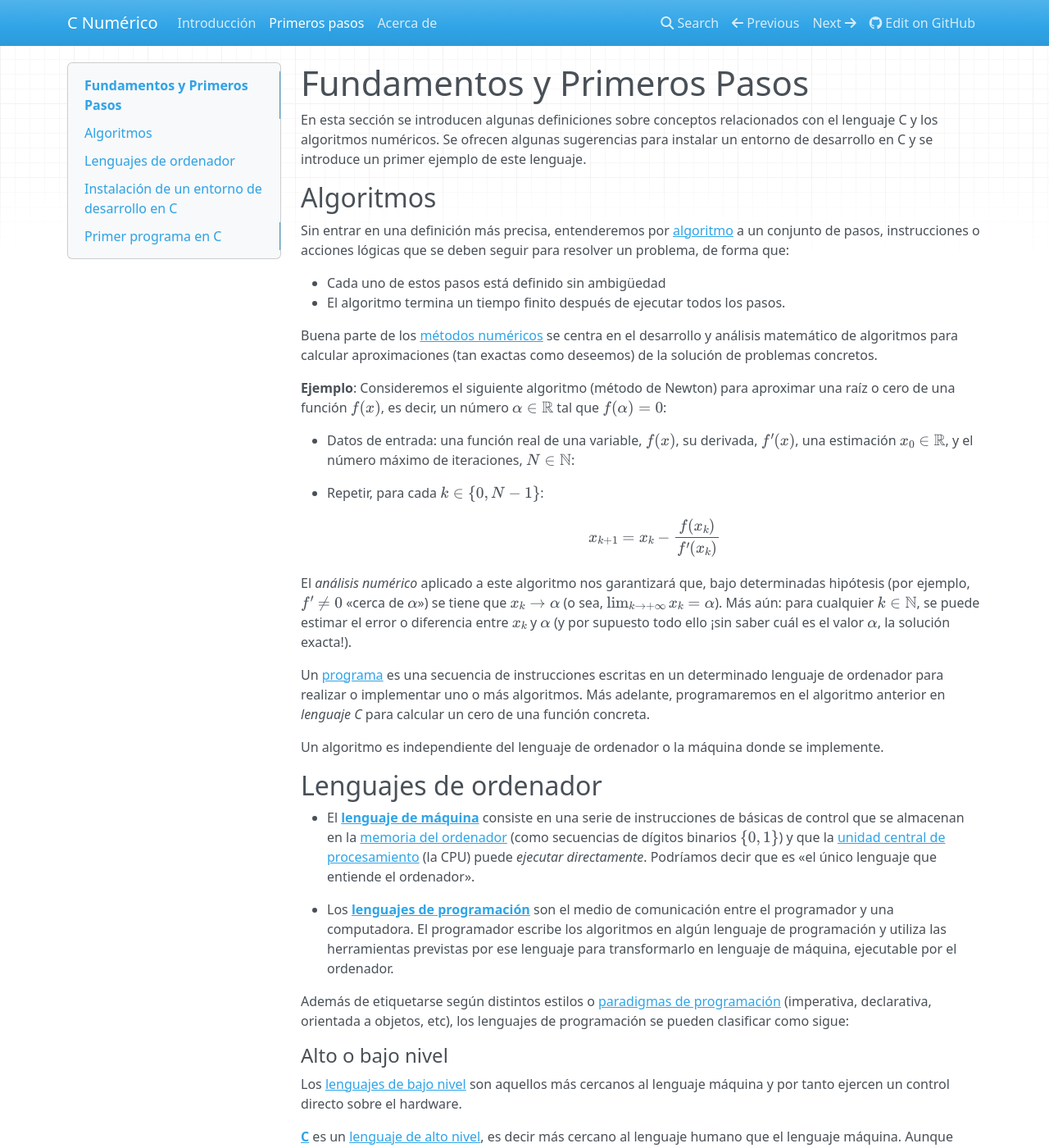
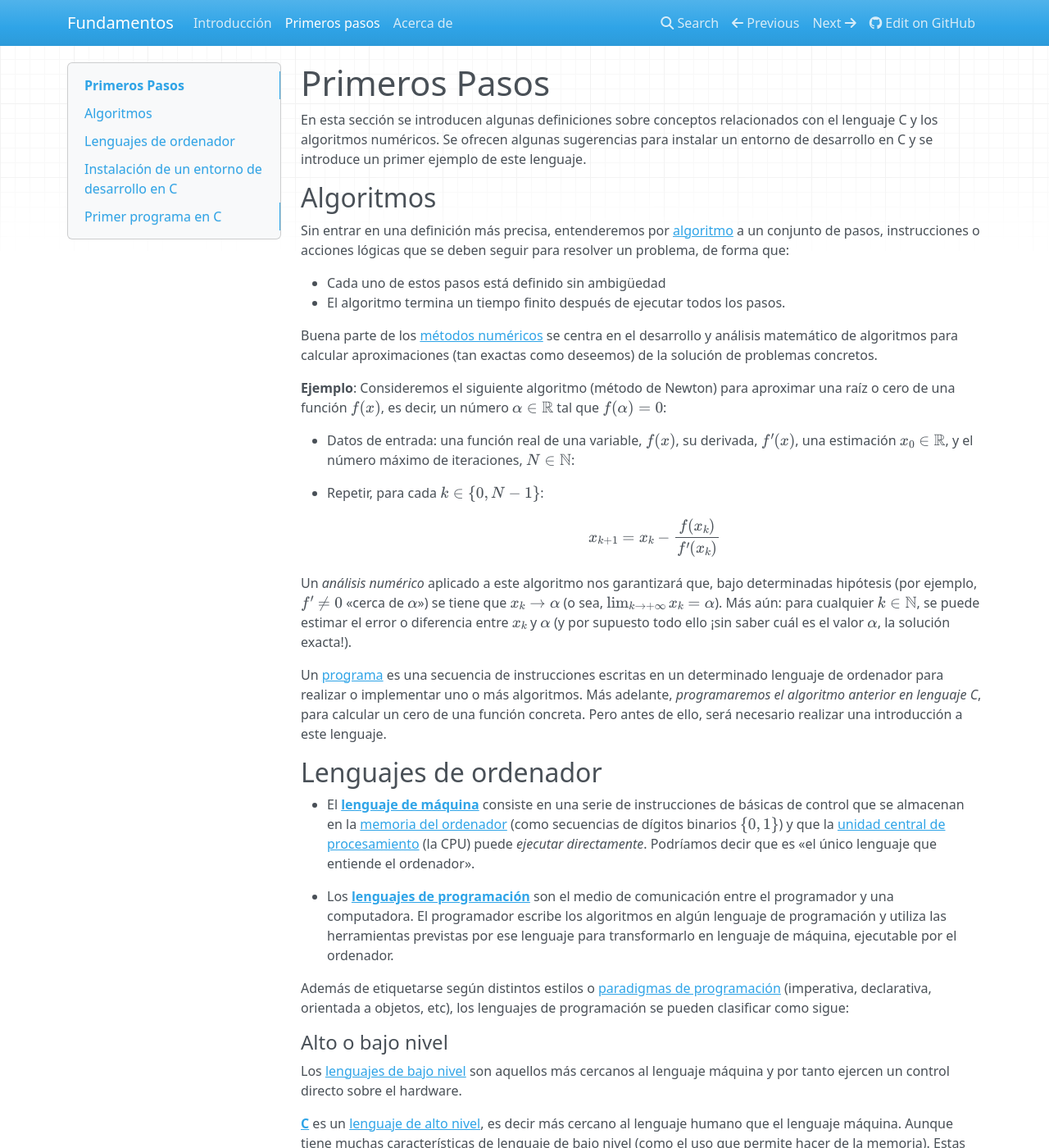
Before and after one commit to rrgalvan/Fundamentos_MN, an MkDocs documentation site: the page built from docs/primeros_pasos.md, in a window 1280 px wide and 1400 px high. Shown: the whole window at 82% size. Built offline with MkDocs 1.6.1, drawn with Linux system fonts in a browser that asks for light colours; nearby versions of some CDN libraries; formulas are drawn with MathJax 3.

Commit message:
Reoriento el curso hacia 'Fundamentos de métodos numéricos'

```diff
--- a/docs/primeros_pasos.md
+++ b/docs/primeros_pasos.md
@@ -1,4 +1,4 @@
-# Fundamentos y Primeros Pasos
+# Primeros Pasos
 
 En esta sección se introducen algunas definiciones sobre conceptos relacionados con el lenguaje C y los algoritmos numéricos. Se ofrecen algunas sugerencias para instalar un entorno de desarrollo en C y se introduce un primer ejemplo de este lenguaje.
 
@@ -20,11 +20,10 @@ $$
 x_{k+1} = x_k - \frac{f(x_k)}{f'(x_k)}
 $$
 
-El *análisis numérico* aplicado a este algoritmo nos garantizará que, bajo determinadas hipótesis (por ejemplo, $f'\neq0$ «cerca de $\alpha$») se tiene que $x_k \to \alpha$ (o sea, $\lim_{k\to +\infty} x_k = \alpha$). Más aún: para cualquier $k\in\mathbb N$, se puede estimar el error o diferencia entre $x_k$ y $\alpha$ (y por supuesto todo ello ¡sin saber cuál es el valor $\alpha$, la solución exacta!).
+Un *análisis numérico* aplicado a este algoritmo nos garantizará que, bajo determinadas hipótesis (por ejemplo, $f'\neq0$ «cerca de $\alpha$») se tiene que $x_k \to \alpha$ (o sea, $\lim_{k\to +\infty} x_k = \alpha$). Más aún: para cualquier $k\in\mathbb N$, se puede estimar el error o diferencia entre $x_k$ y $\alpha$ (y por supuesto todo ello ¡sin saber cuál es el valor $\alpha$, la solución exacta!).
 
-Un [programa](https://es.wikipedia.org/wiki/Programa_inform%C3%A1tico) es una secuencia de instrucciones escritas en un determinado lenguaje de ordenador para realizar o implementar uno o más algoritmos. Más adelante, programaremos en el algoritmo anterior en *lenguaje C* para calcular un cero de una función concreta.
+Un [programa](https://es.wikipedia.org/wiki/Programa_inform%C3%A1tico) es una secuencia de instrucciones escritas en un determinado lenguaje de ordenador para realizar o implementar uno o más algoritmos. Más adelante, *programaremos el algoritmo anterior en lenguaje C*, para calcular un cero de una función concreta. Pero antes de ello, será necesario realizar una introducción a este lenguaje.
 
-Un algoritmo es independiente del lenguaje de ordenador o la máquina donde se implemente.
 
 ## Lenguajes de ordenador
 
@@ -115,7 +114,10 @@ Este compilador, que es parte de la *[colección de compiladores de GNU](https:/
 * En **MacOS** se requiere la instalación de [Xcode](https://apps.apple.com/es/app/xcode/id497799835?mt=12), disponible directamente en la *Mac App Store*.
 
 * En **Windows**, basta instalar **[MinGW](https://es.wikipedia.org/wiki/MinGW)**, un proyecto para portar a plataformas Windows la familia de compiladores de GNU. Para instarlo, basta [descargarlo de su página web](https://www.mingw-w64.org/downloads/).  Además, deberás asegurarse de que la carpeta donde se haya instalado el programa *gcc* haya sido añadida a la variable de sistema *PATH*. **Es fácil, [puedes ver los detalles (por ejemplo) en este *tutorial*](https://www.youtube.com/watch?v=sXW2VLrQ3Bs)**:
-<br/>&nbsp;<iframe width="560" height="315" src="https://www.youtube.com/embed/sXW2VLrQ3Bs" title="YouTube video player" frameborder="0" allow="accelerometer; autoplay; clipboard-write; encrypted-media; gyroscope; picture-in-picture" allowfullscreen></iframe>
+<div style="line-height:5pt; margin-left:42px;">
+<iframe width="560" height="315" src="https://www.youtube.com/embed/sXW2VLrQ3Bs" title="YouTube video player" frameborder="0" allow="accelerometer; autoplay; clipboard-write; encrypted-media; gyroscope; picture-in-picture" allowfullscreen></iframe>
+<p/>&nbsp;
+</div>
 
 ### Atom
 
@@ -127,7 +129,10 @@ operativo.
 * Una vez instalado el editor, añadimos el paquete [`gpp-compiler`](https://atom.io/packages/gpp-compiler), que permitirá iniciar el proceso de compilación (y ejecución del programa) directamente desde el editor.
 
 * **[Puedes ver los detalles de la instalación en este *tutorial*](https://www.youtube.com/watch?v=9aneqcQD1Gs)** (centrado en Windows, pero generalizable al resto de sistemas operativos):
-<br/> &nbsp;<iframe width="560" height="315" src="https://www.youtube.com/embed/9aneqcQD1Gs" title="YouTube video player" frameborder="0" allow="accelerometer; autoplay; clipboard-write; encrypted-media; gyroscope; picture-in-picture" allowfullscreen></iframe>
+<div style="line-height:5pt; margin-left:42px;">
+<iframe width="560" height="315" src="https://www.youtube.com/embed/9aneqcQD1Gs" title="YouTube video player" frameborder="0" allow="accelerometer; autoplay; clipboard-write; encrypted-media; gyroscope; picture-in-picture" allowfullscreen></iframe>
+<p/>&nbsp;
+</div>
 
 
 ## Primer programa en C
--- a/mkdocs.yml
+++ b/mkdocs.yml
@@ -1,6 +1,6 @@
 # Project information
-site_name: C Numérico
-site_description: "Curso de C Numérico"
+site_name: Fundamentos
+site_description: "Funamentos de Métodos Numéricos"
 site_author: Rafa Rguez. Galván
 repo_url: https://github.com/rrgalvan/curso-c-numerico/
 
```
Also changed, not shown: docs/index.md (+9 -11 lines).
